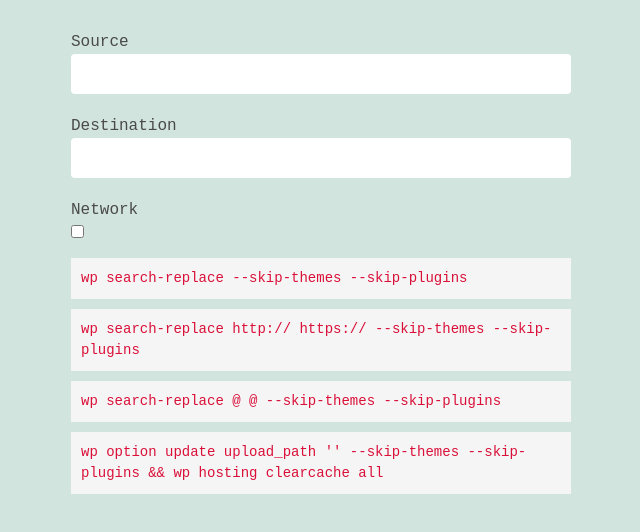
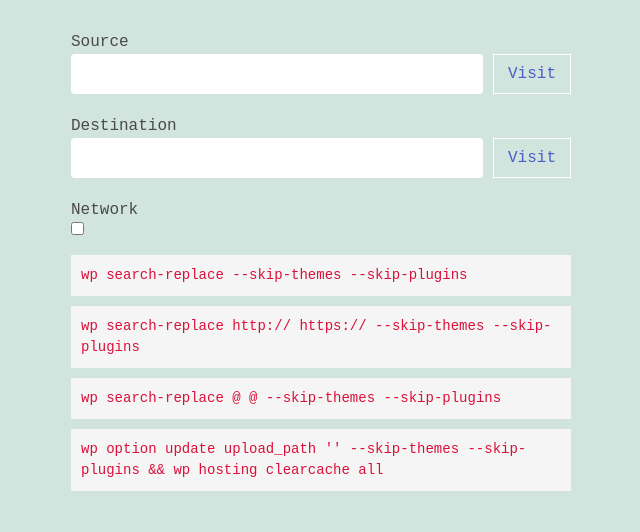
Before and after one commit to shariffff/cli-helper, a React (Create React App) app: page / in a window 1280 px wide. Shown: the top 532 px of the page, without its empty margins (319-959 px from the left). Built offline with nearby package versions, Linux system fonts and the light colour scheme.

Commit message:
visit url

```diff
--- a/src/App.css
+++ b/src/App.css
@@ -263,3 +263,15 @@ code.card button {max-width: 10%;margin-left: 10px;}
     position: relative;
     vertical-align: top;
 }
+
+.visit {
+    padding: 7px 14px;
+    text-decoration: none;
+    border: 1px solid #fff;
+    margin-left: 10px;
+}
+
+.control {
+    display: flex;
+    align-items: flex-start;
+}
--- a/src/App.js
+++ b/src/App.js
@@ -1,4 +1,4 @@
-import { useState, useEffect } from 'react';
+import { useState } from 'react';
 import './App.css';
 import Multisite from './Multisite';
 import Single from './Single';
@@ -23,6 +23,7 @@ function App() {
 						value={source}
 						onChange={(e) => setSource(e.target.value)}
 					/>
+				<a className="button visit" href={`http://${source}`} target="_blank" rel="noreferrer">Visit</a>
 				</div>
 			</div>
 			<div className="field">
@@ -39,6 +40,8 @@ function App() {
 						value={target}
 						onChange={(e) => setTarget(e.target.value)}
 					/>
+				<a className="button visit" href={`http://${target}`} target="_blank" rel="noreferrer">Visit</a>
+
 				</div>
 			</div>
 			<div className="field">
```
